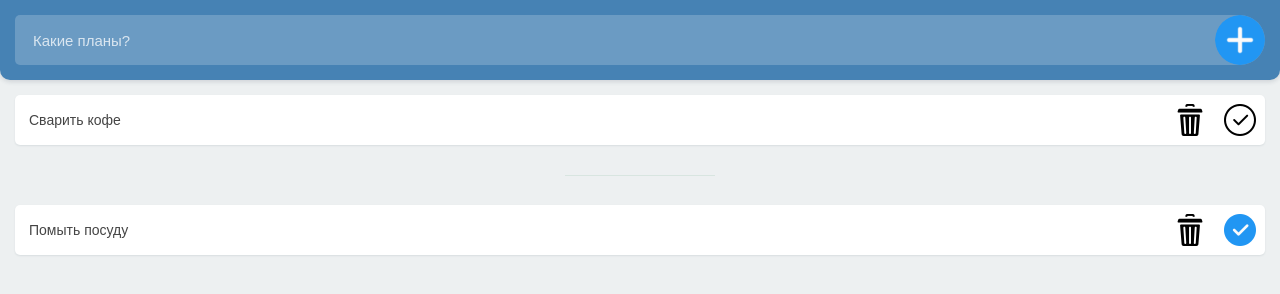
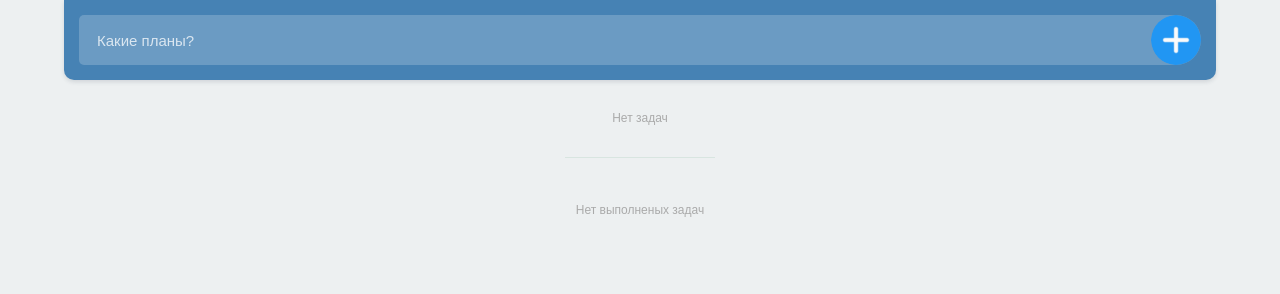
Before and after one commit to kombat-fml/Study-JS, a plain HTML site: page index.html in a window 1280 px wide. Drawn offline with Linux system fonts and the light colour scheme.

Commit message:
complete ToDo with localStorage

```diff
--- a/css/style.css
+++ b/css/style.css
@@ -1,5 +1,4 @@
 @charset "UTF-8";
-
 
 html {
   box-sizing: border-box;
@@ -19,7 +18,6 @@ body {
   color: black;
 }
 
-
 img {
   max-width: 100%;
   height: auto;
@@ -36,15 +34,22 @@ ul {
   margin: 0;
 }
 
-h1, h2, h3, p {
+h1,
+h2,
+h3,
+p {
   padding: 0;
   margin: 0;
 }
 
-
 body {
   background: #edf0f1;
   padding: 80px 0 0 0;
+}
+.container {
+  max-width: 1200px;
+  width: 90%;
+  margin: 0 auto;
 }
 
 .todo-container {
@@ -54,13 +59,15 @@ body {
 }
 
 .header {
-    width: 100%;
+  max-width: 1200px;
+  width: 90%;
   height: 80px;
 
   position: fixed;
   padding: 15px;
   top: 0;
-    left: 0;
+  left: 50%;
+  transform: translateX(-50%);
   z-index: 5;
 
   background-color: steelblue;
@@ -99,7 +106,7 @@ body {
 .header-button {
   width: 50px;
   height: 50px;
-    background: transparent url("../img/plus.png") no-repeat center/cover;
+  background: transparent url('../img/plus.png') no-repeat center/cover;
   position: absolute;
   top: 15px;
   right: 15px;
@@ -114,7 +121,6 @@ body {
   -webkit-appearance: none;
   -moz-appearance: none;
 }
-
 
 .todo {
   width: 100%;
@@ -133,7 +139,7 @@ body {
   background: #fff;
   border-radius: 5px;
   position: relative;
-    box-shadow: 0 1px 2px rgba(44, 62, 80, 0.10);
+  box-shadow: 0 1px 2px rgba(44, 62, 80, 0.1);
   margin: 0 0 10px 0;
   padding: 14px 100px 14px 14px;
   word-break: break-word;
@@ -181,15 +187,15 @@ body {
 }
 
 .todo-remove {
-     background-image: url("../img/trash.png");
+  background-image: url('../img/trash.png');
 }
 
 .todo-complete {
-    background-image: url("../img/uncheck.png");
+  background-image: url('../img/uncheck.png');
 }
 
 .todo-completed .todo-complete {
-    background-image: url("../img/check.png");
+  background-image: url('../img/check.png');
 }
 
 .todo-completed {
--- a/index.html
+++ b/index.html
@@ -20,9 +20,11 @@
       </form>
     </header>
 
-    <div class="todo-container">
-      <ul class="todo todo-list" id="todo"></ul>
-      <ul class="todo todo-completed" id="completed"></ul>
+    <div class="container">
+      <div class="todo-container">
+        <ul class="todo todo-list" id="todo"></ul>
+        <ul class="todo todo-completed" id="completed"></ul>
+      </div>
     </div>
 
     <script src="scripts/scripts.js"></script>
--- a/scripts/scripts.js
+++ b/scripts/scripts.js
@@ -5,22 +5,23 @@ const todoControl = document.querySelector('.todo-control'),
   todoList = document.querySelector('.todo-list'),
   todoCompleted = document.querySelector('.todo-completed');
 
-const todoData = [
-  {
-    value: 'Сварить кофе',
-    completed: false,
-  },
-  {
-    value: 'Помыть посуду',
-    completed: true,
-  },
-];
+let todoData;
+
+const readFromLocalStorage = function () {
+  let json = localStorage.getItem('ToDo');
+  json = JSON.parse(json);
+  return json ? json : [];
+};
+
+const writeToLocalStorage = function (data) {
+  const json = JSON.stringify(data);
+  localStorage.setItem('ToDo', json);
+};
 
 const render = function () {
   todoList.textContent = '';
   todoCompleted.textContent = '';
-
-  todoData.forEach(function (item) {
+  todoData.forEach(function (item, i) {
     const li = document.createElement('li');
     li.classList.add('todo-item');
 
@@ -43,19 +44,29 @@ const render = function () {
       item.completed = !item.completed;
       render();
     });
+    const todoRemove = li.querySelector('.todo-remove');
+    todoRemove.addEventListener('click', function () {
+      li.remove();
+      todoData.splice(i, 1);
+      render();
     });
+  });
+  writeToLocalStorage(todoData);
 };
 
 todoControl.addEventListener('submit', function (event) {
   event.preventDefault();
+  if (headerInput.value.trim()) {
     const newTodo = {
       value: headerInput.value,
       completed: false,
     };
 
     todoData.push(newTodo);
-
+    headerInput.value = '';
     render();
+  }
 });
 
+todoData = readFromLocalStorage();
 render();
```
Lines whose indentation alone changed are shown as unchanged.
